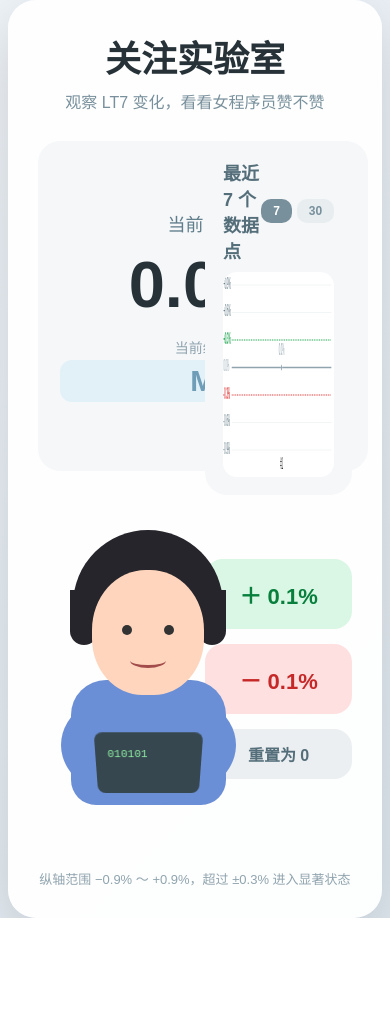
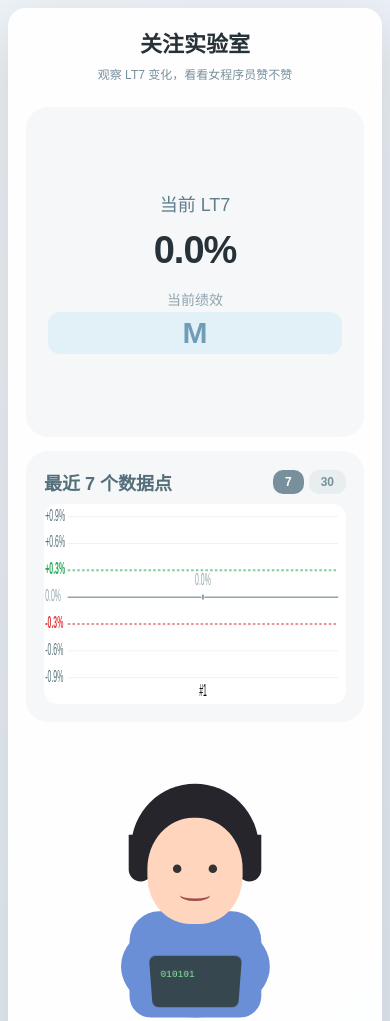
Before and after one commit to EaminC/PGC, a plain HTML site: page Follow/test.html in a window 390 px wide. Shown: the top 1021 px of the page. Before the commit the page ends 918 px from the top, so only its background shows below. Drawn offline with Linux system fonts and the light colour scheme.

Commit message:
revert: back to 4x1 stacked mobile (no bg, header visible)

```diff
--- a/Follow/test.html
+++ b/Follow/test.html
@@ -2,7 +2,7 @@
 <html lang="zh-CN">
   <head>
     <meta charset="UTF-8" />
-    <meta name="viewport" content="width=1200, initial-scale=1.0" />
+    <meta name="viewport" content="width=device-width, initial-scale=1.0" />
     <title>关注实验室</title>
 
     <style>
@@ -684,13 +684,114 @@
         font-size: 13px;
       }
 
-      /*
-   手机端不另开一套样式，直接按桌面布局渲染。
-   把 viewport 虚拟宽度锁到桌面尺寸（1200），
-   浏览器会自动等比缩放到手机屏幕。
-   布局、字号、间距在所有设备上都一致。
-*/
-
+      /* =====================================================
+   移动端单独设计
+   - 屏幕 ≤ 600px 时切回单列堆叠，
+     不再死压 2x2
+   - 文字防竖排
+   - 按钮变全宽、易点
+===================================================== */
+
+      @media (max-width: 600px) {
+        body {
+          padding: 8px;
+        }
+
+        .game {
+          width: 100%;
+
+          max-width: 100%;
+
+          padding: 18px;
+
+          border-radius: 18px;
+        }
+
+        h1 {
+          font-size: 22px !important;
+
+          margin-bottom: 6px !important;
+        }
+
+        .subtitle {
+          font-size: 12px !important;
+        }
+
+        /* 关键：手机上回单列 */
+
+        .grid-2x2 {
+          grid-template-columns: 1fr !important;
+
+          grid-template-rows: auto auto auto auto !important;
+
+          gap: 14px !important;
+
+          margin-top: 18px !important;
+        }
+
+        /* 标题不竖排 */
+
+        .history-title,
+        .lt7-label,
+        .performance-title,
+        .speech {
+          white-space: nowrap;
+        }
+
+        /* LT7 数字不被挤成竖排 */
+
+        #lt7Value {
+          font-size: 38px !important;
+
+          letter-spacing: -1px;
+
+          white-space: nowrap;
+        }
+
+        /* 图表占满宽度，viewBox 自适应 */
+
+        .chart {
+          height: 200px;
+        }
+
+        /* 按钮全宽、方便拇指点 */
+
+        .controls {
+          flex-direction: row !important;
+
+          flex-wrap: wrap;
+
+          gap: 8px;
+        }
+
+        .control-button {
+          flex: 1 1 calc(50% - 4px);
+
+          min-width: 0;
+
+          padding: 12px 8px !important;
+
+          font-size: 14px !important;
+
+          white-space: nowrap;
+        }
+
+        /* 角色占中 */
+
+        .character-area {
+          padding: 14px !important;
+        }
+
+        .character {
+          transform: scale(0.85);
+        }
+
+        .speech {
+          font-size: 13px !important;
+
+          padding: 8px 14px !important;
+        }
+      }
     </style>
   </head>
 
```
